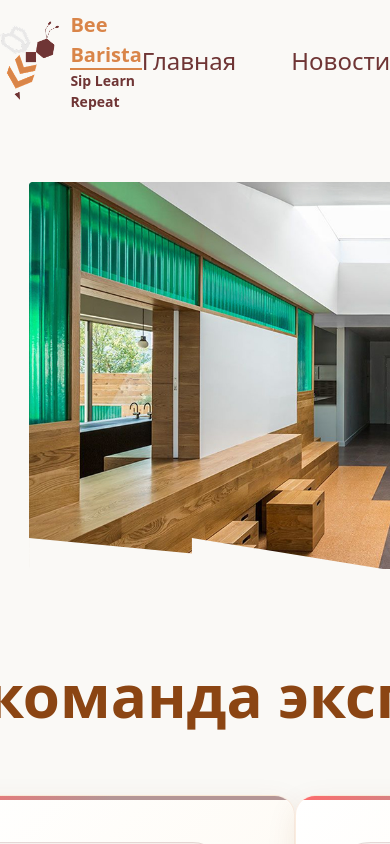
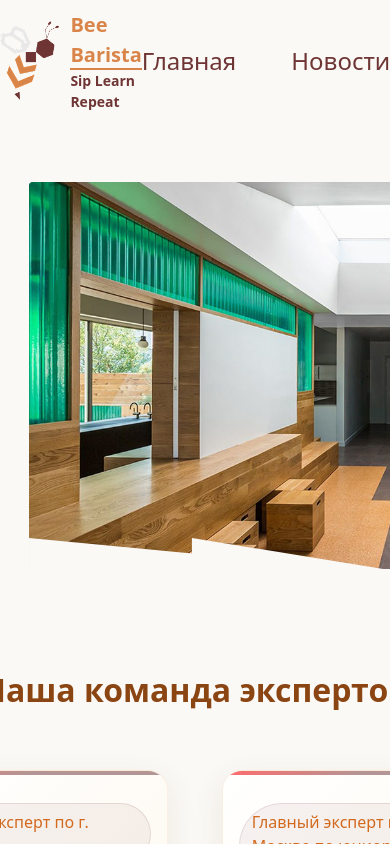
Before and after one commit to romkalan/Coffee-Tea-Mastery, a React (Vite) app: page /courses in a window 390 px wide. Built offline with nearby package versions, Linux system fonts and the light colour scheme.

Commit message:
fix: scale expert cards, fix service card images overflowing

```diff
--- a/src/components/Expert/styles.module.scss
+++ b/src/components/Expert/styles.module.scss
@@ -1,11 +1,11 @@
 @use "../../styles/mixins";
 
 .root {
-  font-size: mixins.$font-medium;
+  font-size: mixins.$font-standard;
   display: flex;
   flex-direction: column;
-  width: 370px;
-  padding: 30px;
+  width: clamp(280px, 25vw, 340px);
+  padding: clamp(16px, 2vw, 24px);
   @include mixins.card-style;
   transition: all 400ms ease-in-out;
   position: relative;
@@ -33,14 +33,14 @@
 
 .status {
   font-size: mixins.$font-small;
-  min-height: 60px;
+  min-height: 40px;
   background: rgba(77, 5, 5, 0.05);
-  padding: mixins.$padding-small;
+  padding: 6px 12px;
   border-radius: mixins.$border-radius-large;
   display: inline-flex;
   align-items: center;
   justify-content: center;
-  margin-bottom: 25px;
+  margin-bottom: 20px;
   font-weight: 500;
   color: mixins.$color-accent;
   align-self: flex-start;
@@ -48,16 +48,16 @@
 }
 
 .photo {
-  width: 280px;
-  height: 280px;
+  width: clamp(180px, 18vw, 220px);
+  height: clamp(180px, 18vw, 220px);
   border-radius: 50%;
   object-fit: cover;
   transition: all 500ms cubic-bezier(0.25, 0.46, 0.45, 0.94);
   filter: grayscale(30%) contrast(110%);
-  border: 6px solid white;
-  box-shadow: 0 10px 25px rgba(0, 0, 0, 0.15);
+  border: 4px solid white;
+  box-shadow: 0 8px 20px rgba(0, 0, 0, 0.12);
   align-self: center;
-  margin-bottom: 25px;
+  margin-bottom: 20px;
 }
 
 .info {
@@ -66,15 +66,15 @@
 }
 
 .name {
-  font-size: mixins.$font-large;
+  font-size: clamp(1.25rem, 1.8vw, 1.5rem); /* 20px - 24px */
   color: mixins.$color-primary;
-  margin-bottom: 15px;
+  margin-bottom: 12px;
   font-weight: 700;
   line-height: 1.2;
 }
 
 .description {
-  font-size: mixins.$font-standard;
+  font-size: clamp(0.875rem, 1.2vw, 1rem); /* 14px - 16px */
   line-height: 1.5;
   color: mixins.$color-info-text;
   opacity: 0.9;
--- a/src/components/Experts/styles.module.scss
+++ b/src/components/Experts/styles.module.scss
@@ -6,13 +6,13 @@
 }
 
 .title {
-  font-size: $font-giant;
+  font-size: clamp(2rem, 3vw, 2.5rem); /* 32px - 40px */
   display: flex;
   flex-direction: column;
   align-items: center;
   align-content: center;
-  line-height: 0;
-  margin-bottom: 100px;
+  line-height: 1.2;
+  margin-bottom: 60px;
   color: $color-secondary;
 }
 
--- a/src/components/Service/styles.module.scss
+++ b/src/components/Service/styles.module.scss
@@ -14,6 +14,13 @@
 .image {
   margin: 0;
   padding: 0;
+  width: 100%;
+}
+
+.image img {
+  width: 100%;
+  height: auto;
+  display: block;
 }
 
 .description {
```
